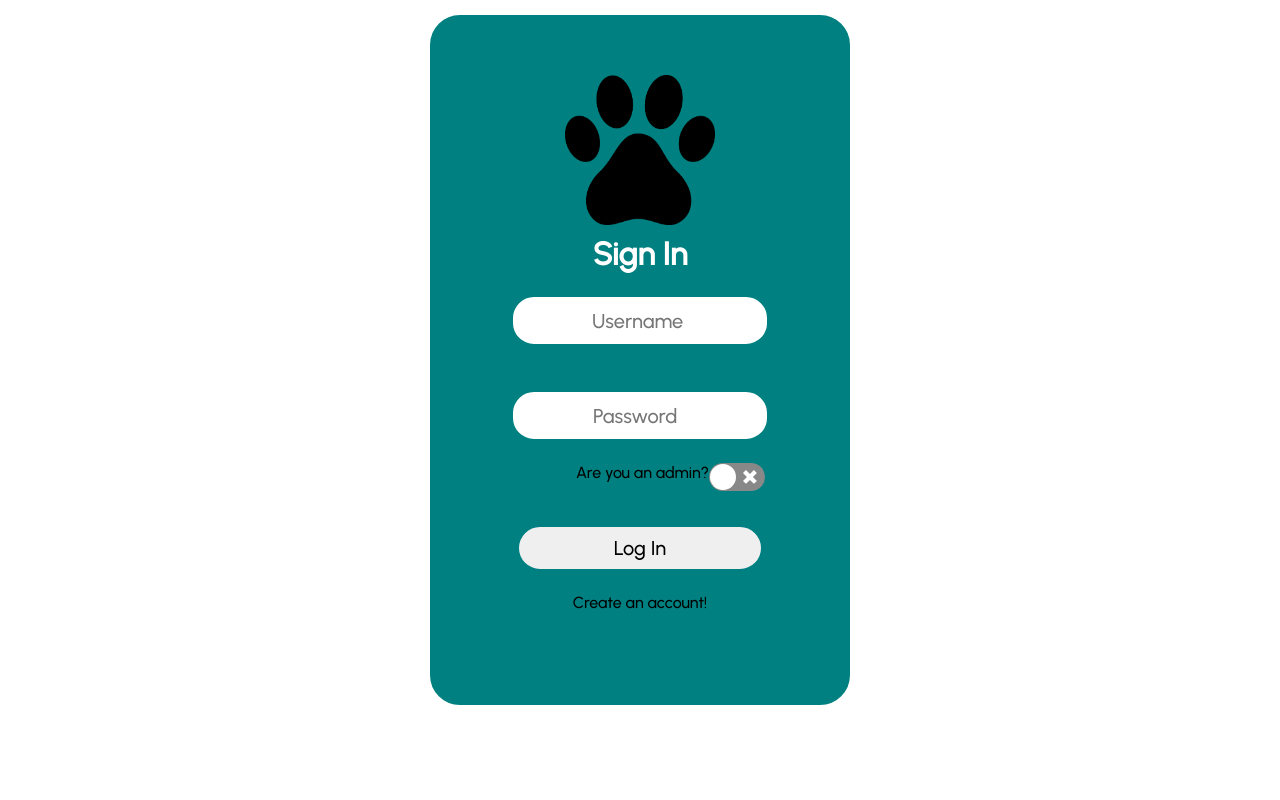
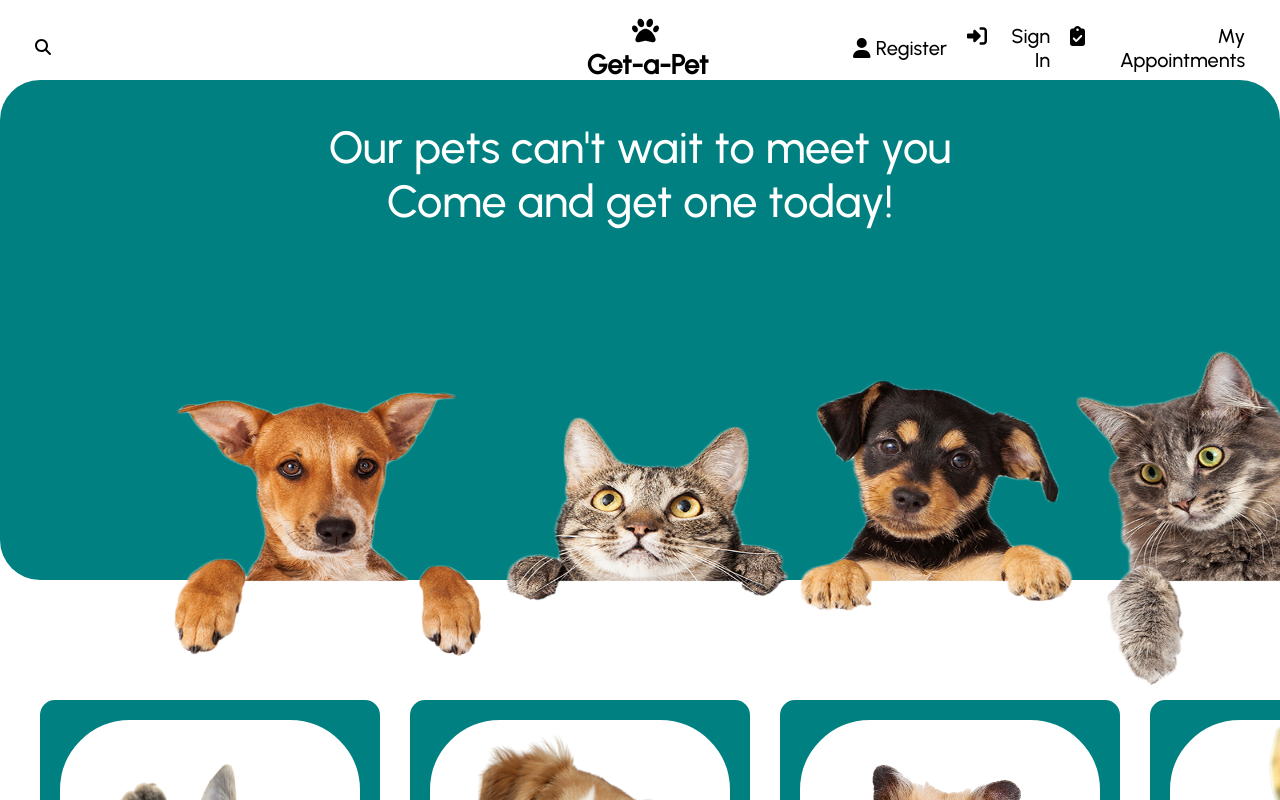
Before and after one commit to emanuela-cismas/devops, a React (Create React App) app: page / in a window 1280 px wide. Shown: the top 800 px of the page. Built offline with nearby package versions, Linux system fonts and the light colour scheme.

Commit message:
Ignore this shit

```diff
--- a/src/App.jsx
+++ b/src/App.jsx
@@ -2,7 +2,7 @@ import Home from "./pages/Home";
 import { Products } from "./pages/Products";
 import { Register } from "./pages/Register";
 const App = () => {
-  return <Register />;
+  return <Home />;
 };
 
 export default App;
```
